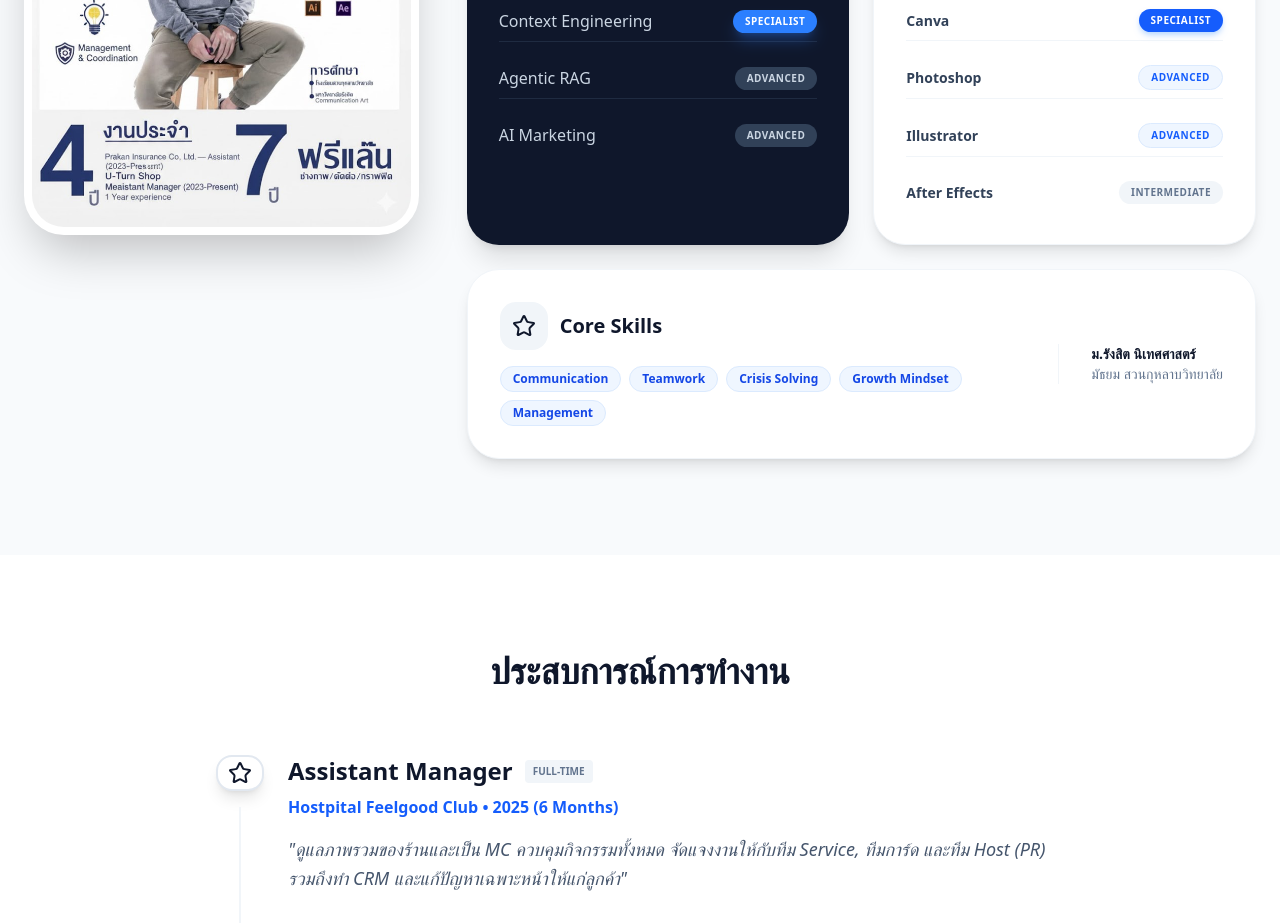
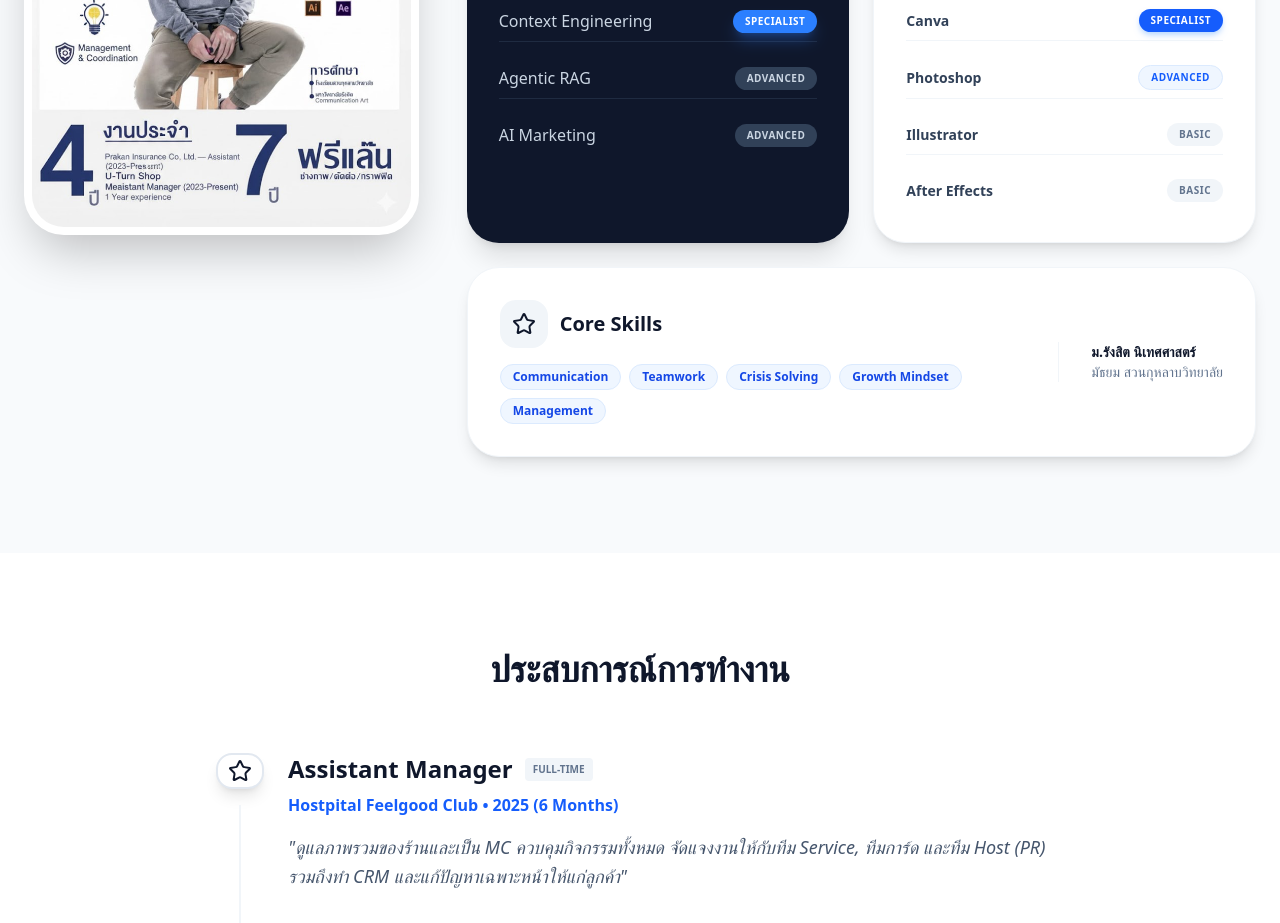
Before and after one commit to Freshair129/resume, a React (Vite) app: page / in a window 1280 px wide. Shown: the part 1100-2023 px from the top of the page. Built offline with nearby package versions, Linux system fonts and the light colour scheme.

Commit message:
Update: set Illustrator and After Effects proficiency to Basic

```diff
--- a/src/App.jsx
+++ b/src/App.jsx
@@ -194,7 +194,7 @@ const MainPortfolio = () => {
                       <div key={s.name} className="flex justify-between items-center py-2 border-b border-slate-700/50 last:border-0">
                         <span className="text-slate-300 font-medium">{s.name}</span>
                         <span className={`px-3 py-1 rounded-full text-[10px] font-black uppercase tracking-wider ${s.level === 'Specialist' ? 'bg-blue-500 text-white shadow-lg shadow-blue-500/30' :
-                            'bg-slate-700 text-slate-300'
+                          'bg-slate-700 text-slate-300'
                           }`}>
                           {s.level}
                         </span>
@@ -214,14 +214,14 @@ const MainPortfolio = () => {
                       { name: "Premiere Pro", level: "Specialist" },
                       { name: "Canva", level: "Specialist" },
                       { name: "Photoshop", level: "Advanced" },
-                      { name: "Illustrator", level: "Advanced" },
-                      { name: "After Effects", level: "Intermediate" }
+                      { name: "Illustrator", level: "Basic" },
+                      { name: "After Effects", level: "Basic" }
                     ].map(s => (
                       <div key={s.name} className="flex justify-between items-center py-2 border-b border-slate-100 last:border-0">
                         <span className="text-slate-700 font-bold text-sm">{s.name}</span>
                         <span className={`px-3 py-1 rounded-full text-[10px] font-black uppercase tracking-wider ${s.level === 'Specialist' ? 'bg-blue-600 text-white shadow-md shadow-blue-200' :
-                            s.level === 'Advanced' ? 'bg-blue-50 text-blue-600 border border-blue-100' :
-                              'bg-slate-100 text-slate-500'
+                          s.level === 'Advanced' ? 'bg-blue-50 text-blue-600 border border-blue-100' :
+                            'bg-slate-100 text-slate-500'
                           }`}>
                           {s.level}
                         </span>
```
